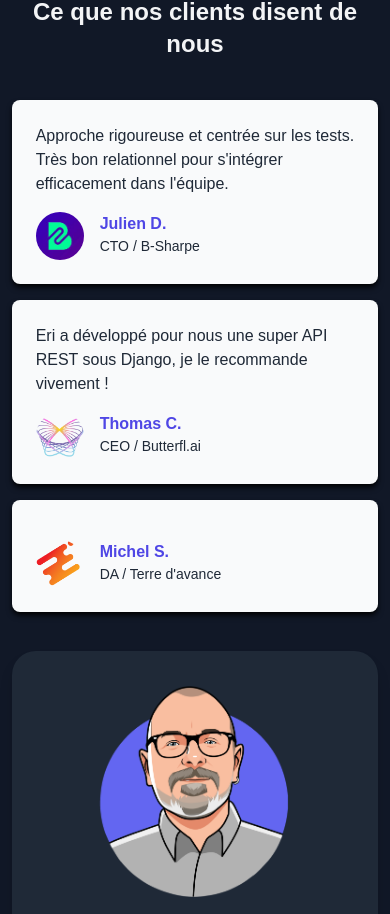
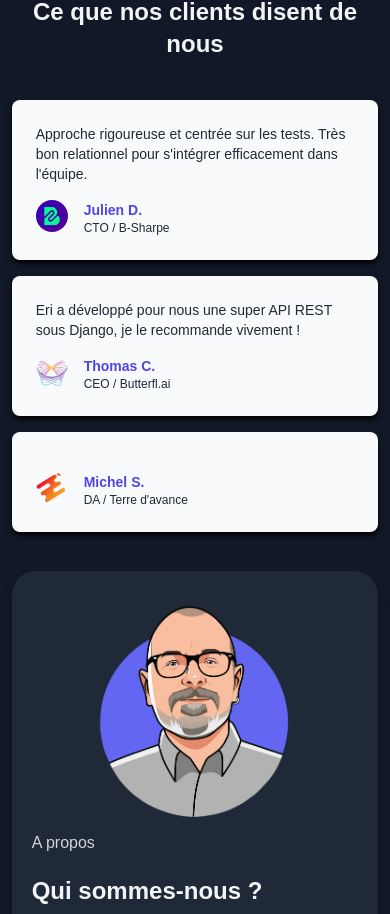
Before and after one commit to erischon/the-dizalch-project, a Next.js app: page / in a window 390 px wide. Shown: the part 3579-4493 px from the top of the page. Built offline with nearby package versions, Linux system fonts and the light colour scheme.

Commit message:
refactoring

```diff
--- a/src/components/public/TestimonialCard.tsx
+++ b/src/components/public/TestimonialCard.tsx
@@ -27,11 +27,11 @@ export default function TestimonialCard({
       key={title}
       className="flex flex-col justify-between md:col-span-4 rounded-lg bg-gray-50 p-6 shadow-md shadow-black/90"
     >
-      <p className="mb-4 flex-grow text-gray-800">{quote}</p>
+      <p className="text-sm md:text-md mb-4 flex-grow text-gray-800">{quote}</p>
 
       <div className="grid md:grid-cols-12 md:justify-between">
         <div className="col-span-8 flex ">
-          <div className="relative w-12 h-12 mr-4">
+          <div className="relative w-8 h-8 md:w-12 md:h-12 mr-4">
             <Image
               src={image}
               alt={name}
@@ -41,9 +41,11 @@ export default function TestimonialCard({
           </div>
 
           <div>
-            <p className="text-indigo-600 font-semibold">{name}</p>
+            <p className="text-indigo-600 font-semibold text-sm md:text-md">
+              {name}
+            </p>
 
-            <p className="text-sm font-light text-gray-800">
+            <p className="text-xs md:text-sm font-light text-gray-800">
               {title} / {company}
             </p>
           </div>
--- a/src/components/public/sections/HeroSection.tsx
+++ b/src/components/public/sections/HeroSection.tsx
@@ -11,7 +11,7 @@ export default function HeroSection() {
     <>
       <Section background="bg-indigo-900" id="hero">
         <div className="grid lg:grid-cols-12 lg:items-center p-2">
-          <div className="max-w-xl lg:max-w-screen-2xl h-full lg:col-span-8 mx-auto place-self-center order-2 lg:order-1 text-center lg:text-left lg:flex lg:flex-col lg:gap-4">
+          <div className="max-w-xl lg:max-w-screen-2xl h-full lg:col-span-8 mx-auto place-self-center order-2 lg:order-1 text-center lg:text-left lg:flex lg:flex-col lg:gap-4 lg:pr-5">
             <h1 className="mb-8 mt-2 text-3xl md:text-4xl lg:text-6xl font-semibold mx-auto lg:mx-0 text-gray-100 tracking-wide">
               Une aide sur mesure pour réduire votre dette technique
             </h1>
```
